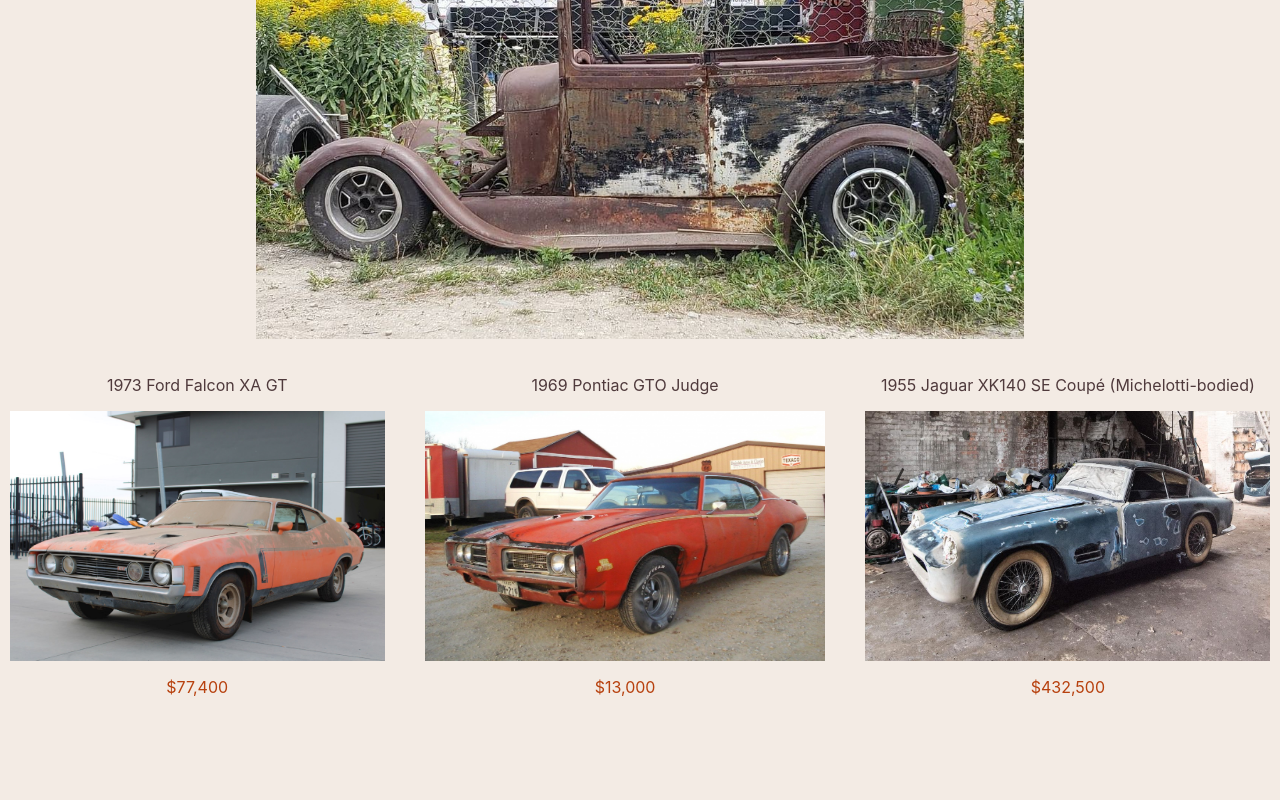
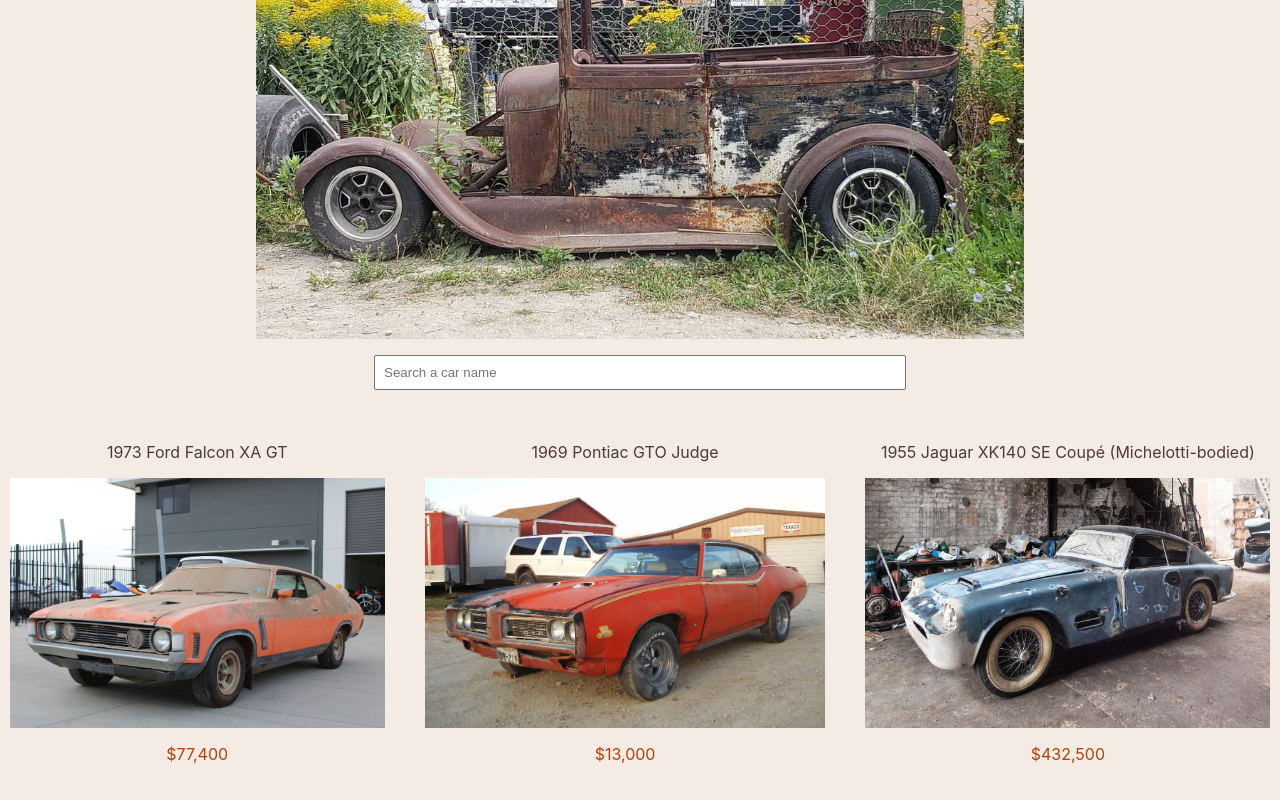
Before and after one commit to A-Abdeen/rust-shop, a React (Create React App) app: page / in a window 1280 px wide. Shown: the part 430-1230 px from the top of the page. Before the commit the page ends 1163 px from the top, so only its background shows below. Built offline with nearby package versions, Linux system fonts and the light colour scheme.

Commit message:
search bar

```diff
--- a/src/components/CarYard.js
+++ b/src/components/CarYard.js
@@ -1,11 +1,21 @@
-import React from "react";
+import React, { useState } from "react";
 import { YardWrapper } from "../styles.js";
 import Car from "./Car";
 import cars from "../cars.js";
+import SearchBar from "./SearchBar";
 
 const CarYard = () => {
-  const carYard = cars.map((car) => <Car car={car} key={car.id} />);
-  return <YardWrapper>{carYard}</YardWrapper>;
+  const [query, setQuery] = useState("");
+
+  const carYard = cars
+    .filter((car) => car.name.toLowerCase().includes(query))
+    .map((car) => <Car car={car} key={car.id} />);
+  return (
+    <>
+      <SearchBar setQuery={setQuery} />
+      <YardWrapper>{carYard}</YardWrapper>
+    </>
+  );
 };
 
 export default CarYard;
--- /dev/null
+++ b/src/components/SearchBar.js
@@ -0,0 +1,14 @@
+import React from "react";
+// Styling
+import { SearchBarStyled } from "../styles";
+
+const SearchBar = (props) => {
+  return (
+    <SearchBarStyled
+      placeholder="Search a car name"
+      onChange={(event) => props.setQuery(event.target.value.toLowerCase())}
+    />
+  );
+};
+
+export default SearchBar;
--- a/src/styles.js
+++ b/src/styles.js
@@ -52,3 +52,9 @@
   background-color: ${(props) => props.theme.mainColor};
   color: ${(props) => props.theme.backgroundColor};
 `;
+export const SearchBarStyled = styled.input`
+  padding: 0.5rem;
+  margin: 1rem auto;
+  display: block;
+  width: 40%;
+`;
```
Also changed, not shown: 1 other file (tests, documents, lock files or other folders).
